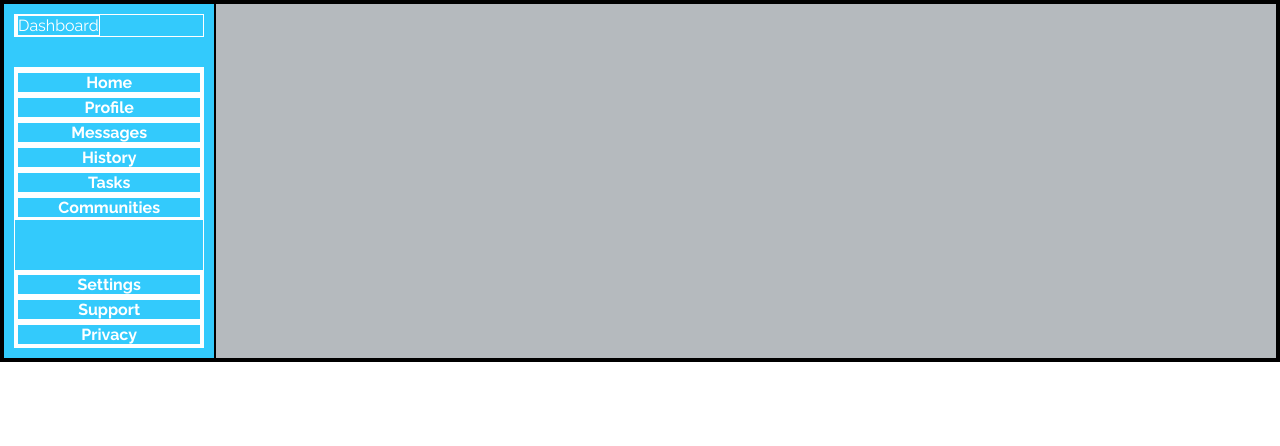
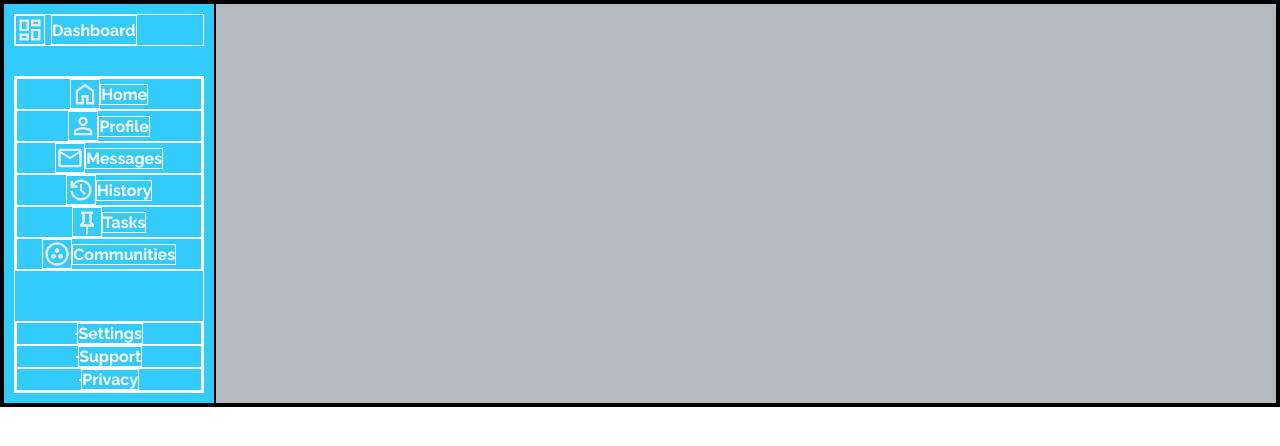
Before and after one commit to Gawdlie/Admin-Dashboard, a plain HTML site: page index.html in a window 1280 px wide. Drawn offline with Linux system fonts and the light colour scheme.

Commit message:
Incorporate icons and align partial sidebar

```diff
--- a/index.html
+++ b/index.html
@@ -8,44 +8,44 @@
     <link rel="preconnect" href="https://fonts.googleapis.com">
     <link rel="preconnect" href="https://fonts.gstatic.com" crossorigin>
     <link href="https://fonts.googleapis.com/css2?family=Orbitron:wght@400..900&family=Raleway:ital,wght@0,100..900;1,100..900&display=swap" rel="stylesheet">
-    <link href="//netdna.bootstrapcdn.com/font-awesome/3.2.1/css/font-awesome.css" rel="stylesheet">
+
 </head>
 <body>
     <div id="full-container">
         <div id="sidebar">
             <div class="dash-heading">
-                <div></div>
+                <img src="icons/dashboard_24dp_E8EAED_FILL0_wght400_GRAD0_opsz24.png" alt="dash-icon">
                 <div>Dashboard</div>
             </div>
             <div class="feature-container">
                 <div class="main-features">
                     <div>
-                        <div></div>
+                        <img src="icons/home_24dp_E8EAED_FILL0_wght400_GRAD0_opsz24 (1).png" alt="home-icon">
                         <div>Home</div>
                     </div>
 
                     <div>
-                        <div></div>
+                        <img src="/icons/person_24dp_E8EAED_FILL0_wght400_GRAD0_opsz24.png" alt="profile-icon">
                         <div>Profile</div>
                     </div>
 
                     <div>
-                        <div></div>
+                        <img src="icons/mail_24dp_E8EAED_FILL0_wght400_GRAD0_opsz24.png" alt="message-icon">
                         <div>Messages</div>
                     </div>
 
                     <div>
-                        <div></div>
+                        <img src="icons/history_24dp_E8EAED_FILL0_wght400_GRAD0_opsz24.png" alt=""history-icon>
                         <div>History</div>
                     </div>
 
                     <div>
-                        <div></div>
+                        <img src="icons/keep_24dp_E8EAED_FILL0_wght400_GRAD0_opsz24.png" alt="task-icon">
                         <div>Tasks</div>
                     </div>
 
                     <div>
-                        <div></div>
+                        <img src="icons/communities_24dp_E8EAED_FILL0_wght400_GRAD0_opsz24.png" alt="communities-icon">
                         <div>Communities</div>
                     </div>
                 </div>
--- a/styles.css
+++ b/styles.css
@@ -26,6 +26,8 @@
 .dash-heading {
     color: white;
     display: flex;
+    font-weight: bold;
+    gap: 6px;
 }
 
 .feature-container {
@@ -36,3 +38,15 @@
     gap: 50px;
     text-align: center;
 }
+
+.dash-heading > div,
+.main-features > div,
+.bottom-features > div {
+    align-items: center;
+    display: flex;
+    justify-content: center;
+}
+
+img {
+    height: 30px;
+}
```
Also changed, not shown: icons/communities_24dp_E8EAED_FILL0_wght400_GRAD0_opsz24.png (added), icons/dashboard_24dp_E8EAED_FILL0_wght400_GRAD0_opsz24.png (added), icons/history_24dp_E8EAED_FILL0_wght400_GRAD0_opsz24.png (added), icons/home_24dp_E8EAED_FILL0_wght400_GRAD0_opsz24 (1).png (added), icons/keep_24dp_E8EAED_FILL0_wght400_GRAD0_opsz24.png (added), icons/mail_24dp_E8EAED_FILL0_wght400_GRAD0_opsz24.png (added), icons/person_24dp_E8EAED_FILL0_wght400_GRAD0_opsz24.png (added).
